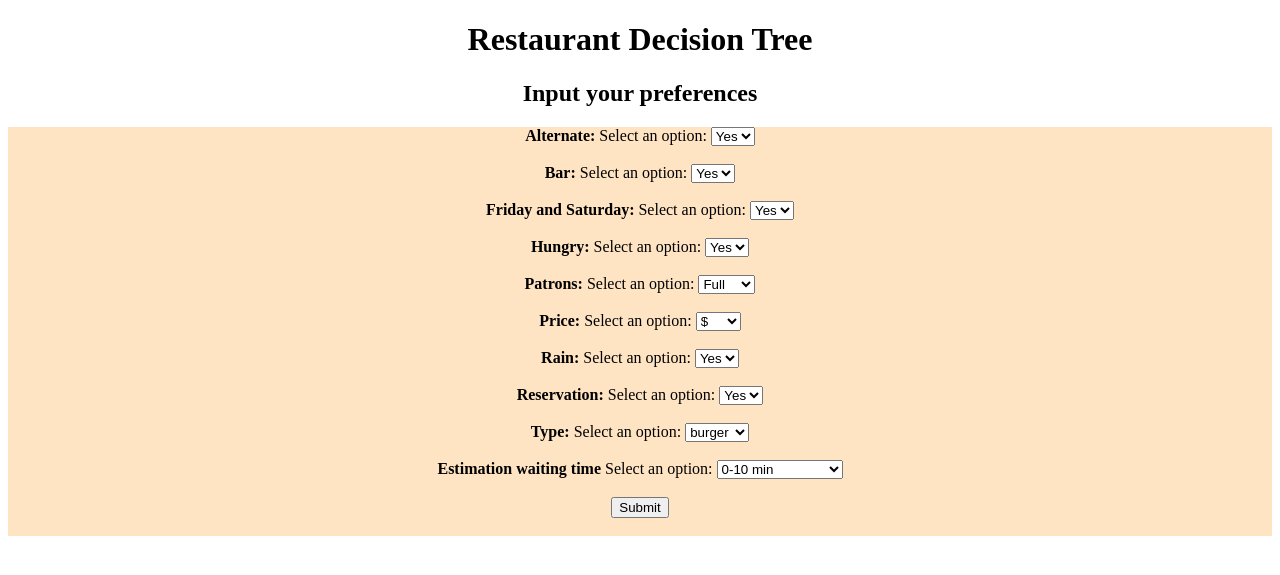
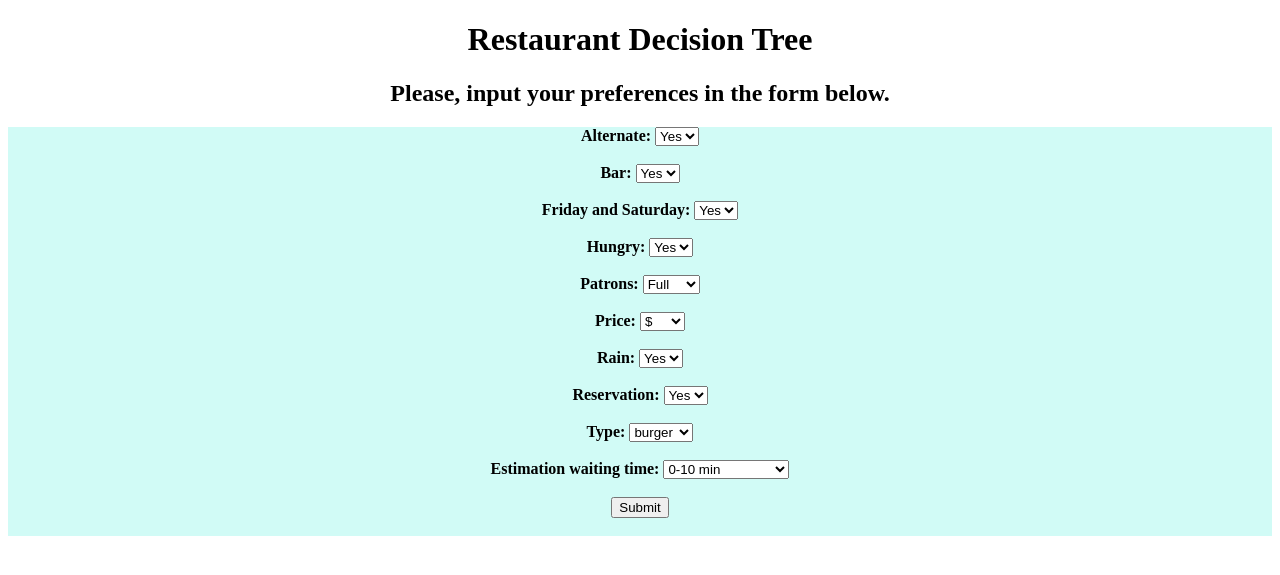
Before and after one commit to MohammedAltaiee/COMP472_Mini-Project, a Flask app: page / in a window 1280 px wide. Shown: the top 575 px of the page. Run offline with Flask 3, Linux system fonts and the light colour scheme.

Commit message:
last version

```diff
--- a/app.py
+++ b/app.py
@@ -5,14 +5,16 @@ from graphviz import render
 from sklearn.model_selection import train_test_split
 from sklearn import tree
 from sklearn.preprocessing import LabelEncoder
+import math
 
-# from numpy import np
 
 app = Flask(__name__)
 app.secret_key= "thekeyisthekey"
 
 @app.route("/", methods=["POST", "GET"])
 def user_input():
+
+    # Getting user input from form (UI)
     if request.method == "POST":
         alt = int(request.form.get("alt"))
         bar = int(request.form.get("bar"))
@@ -25,6 +27,7 @@ def user_input():
         type = int(request.form.get("type"))
         est = int(request.form.get("est"))
 
+    # Saving dataset
         dataset = pd.DataFrame(
             {
                 "Alt": [
@@ -184,7 +187,7 @@ def user_input():
             }
         )
 
-        # print(dataset)
+        # Saving column names from data set
         col_names = [
             "Alt",
             "Bar",
@@ -198,28 +201,29 @@ def user_input():
             "Est",
         ]
 
-        #  converting our table to a numerical data
-        # numericalperdDataset = predDataset.apply(LabelEncoder().fit_transform)
+        # Converting dataset table to a numerical data
         numericalDataset = dataset.apply(LabelEncoder().fit_transform)
         print(numericalDataset)
-        # make the data and the target
+
+        # Assigning columns names to data and target to last column of the dataset
         data = numericalDataset[col_names]
         target = numericalDataset.WillWait
-        # what is the test_size to include all the col_names in the results and what is the train_test_split values
-        # X_train, X_test, y_train, y_test = train_test_split(data, target, test_size=1, random_state=42)
-        # why the test_size is equal to 0.3?
+
+        # Split arrays or matrices into random train and test subsets
         data_train, data_test, target_train, target_test = train_test_split(
-            data, target, test_size=0.2, random_state=32
-        )  # 80 % for training
-        # creating the decision  classifier objects
+            data, target, test_size=0.2, random_state=32)  # 80 % for training, 20 % for testing
+
+        # Creating the decision tree classifier
         dtc = tree.DecisionTreeClassifier(
-            criterion="entropy", splitter="best"
-        )  # random_state=None???
+            criterion="entropy", splitter="best")
+
         predDataset = [alt, bar, fri, hun, price, pat, rain, res, type, est]
         print(predDataset)
-        # 3. train the classifier
+
+        # Training the decision tree classifier. Training using fit() method by passing input data (data_train) as a X and output (data target_train) as Y
         dtc = dtc.fit(data_train, target_train)
         tree.plot_tree(dtc)
+
         dot_data = tree.export_graphviz(
             dtc,
             out_file=None,
@@ -240,32 +244,52 @@ def user_input():
             rounded=True,
             special_characters=True,
         )
+
+        # Printing the tree
         graph = graphviz.Source(dot_data, format="png")
+
+        # Saving the png in static/data directory
         graph.render("static/data")
 
-        # # predict from user input
+        # Predicting from user input
         if dtc.predict([predDataset]):
             # className="yes"
-            session['classN']= 'yes'
+            session['classN']= 'Yes'
             # return 'classN'
         else:
             # className="no"
             session['classN']= 'No'
             # return 'classN'
 
-        # return className
-        # print(session["classN"])
-        #session['className'] = className
+
+
+        # Calculating the entropy of the last column "Will wait"
+        print(dataset["WillWait"])
+        counterYes=0
+        counterNo=0
+
+        for item in dataset["WillWait"]:
+            if item == "yes":
+                counterYes+=1
+            else:
+                counterNo+=1
+
+        print("counterYes: "+str(counterYes))
+        print("counterNo: "+str(counterNo))
+        # Calculating the entropy using the formula given in class
+        entropy=-(counterNo/(counterNo+counterYes))*math.log2(counterNo/(counterNo+counterYes))-(counterYes/(counterNo+counterYes))*math.log2(counterYes/(counterNo+counterYes))
+
+        print(f"The entropy of the last column is equal to {entropy}")
+
         return redirect(url_for("output"))
 
     return render_template("user_input.html")
 
 @app.route("/output")
 def output():
+    # Passing the value of the class name from the user page
     cn=session.get('classN',None)
-    print(cn)
-    # className = session.get('className')
-    print("output def :"+cn)
+    print("Output decision :"+cn)
     return render_template("output.html", cn=cn)
 
 
--- a/templates/user_input.html
+++ b/templates/user_input.html
@@ -3,40 +3,41 @@
   <head>
     <title>User Input</title>
   </head>
-  <body>
+  <body  style="front-size: 60px">
     <form method="POST" action="{{ url_for('user_input')}}">
       <div>
+ <div>
         <center>
           <h1>Restaurant Decision Tree</h1>
-          <h2>Input your preferences</h2>
+          <h2>Please, input your preferences in the form below.</h2>
         </center>
       </div>
-      <div style= 'align-items: flex-end;  background-color: bisque;'>
+      <div style= 'align-items: flex-end;  background-color: rgb(209, 251, 246);'>
         <center>
 
            <label for="alt"><b>Alternate:</b></label>
-      <label for="alt">Select an option:</label>
+      <!-- <label for="alt">Select an option:</label> -->
       <select id="alt" name="alt">
       <option value= "1">Yes</option>
       <option value="0">No</option>
       </select><br /><br />
 
       <label for="bar"><b>Bar:</b></label>
-      <label for="bar">Select an option:</label>
+      <!-- <label for="bar">Select an option:</label> -->
       <select id="bar" name="bar">
       <option value="1">Yes</option>
       <option value="0">No</option>
       </select><br /><br />
 
       <label for="fri"><b>Friday and Saturday:</b></label>
-      <label for="fri">Select an option:</label>
+      <!-- <label for="fri">Select an option:</label> -->
       <select id="fri" name="fri">
       <option value="1">Yes</option>
       <option value="0">No</option>
       </select><br /><br />
 
       <label for="hun"><b>Hungry:</b></label>
-      <label for="hun">Select an option:</label>
+      <!-- <label for="hun">Select an option:</label> -->
       <select id="hun" name="hun">
       <option value="1">Yes</option>
       <option value="0">No</option>
@@ -44,7 +45,7 @@
 
 
       <label for="pat"><b>Patrons:</b></label>
-      <label for="Pat">Select an option:</label>
+      <!-- <label for="Pat">Select an option:</label> -->
       <select id="pat" name="pat">
       <option value="0">Full</option>
       <option value="1">None</option>
@@ -52,7 +53,7 @@
       </select><br /><br />
 
       <label for="price"><b>Price:</b></label>
-     <label for="price">Select an option:</label>
+     <!-- <label for="price">Select an option:</label> -->
       <select id="price" name="price">
       <option value="0">$</option>
       <option value="1">$$</option>
@@ -60,21 +61,21 @@
       </select><br /><br />
 
       <label for="rain"><b>Rain:</b></label>
-      <label for="rain">Select an option:</label>
+      <!-- <label for="rain">Select an option:</label> -->
       <select id="rain" name="rain">
       <option value="1">Yes</option>
       <option value="0">No</option>
       </select><br /><br />
 
       <label for="res"><b>Reservation:</b></label>
-      <label for="res">Select an option:</label>
+      <!-- <label for="res">Select an option:</label> -->
       <select id="res" name="res">
       <option value="1">Yes</option>
       <option value="0">No</option>
       </select><br /><br />
 
       <label for="type"><b>Type:</b></label>
-      <label for="type">Select an option:</label>
+      <!-- <label for="type">Select an option:</label> -->
       <select id="type" name="type">
       <option value="0">burger</option>
       <option value="1">French</option>
@@ -82,8 +83,8 @@
       <option value="3">Thai</option>
       </select><br /><br />
 
-      <label for="est"><b>Estimation waiting time </b></label>
-      <label for="est">Select an option:</label>
+      <label for="est"><b>Estimation waiting time: </b></label>
+      <!-- <label for="est">Select an option:</label> -->
       <select id="est" name="est">
       <option value="0">0-10 min</option>
       <option value="1">10-30 min</option>
@@ -94,6 +95,8 @@
       <input type="submit" value="Submit" /><br /><br />
         </center>
       </div>
+      </div>
+
 
     </form>
   </body>
```
Also changed, not shown: templates/output.html (+4 -5 lines), data.jpg (deleted), data.png (deleted), static/data.png, 2 other files.
